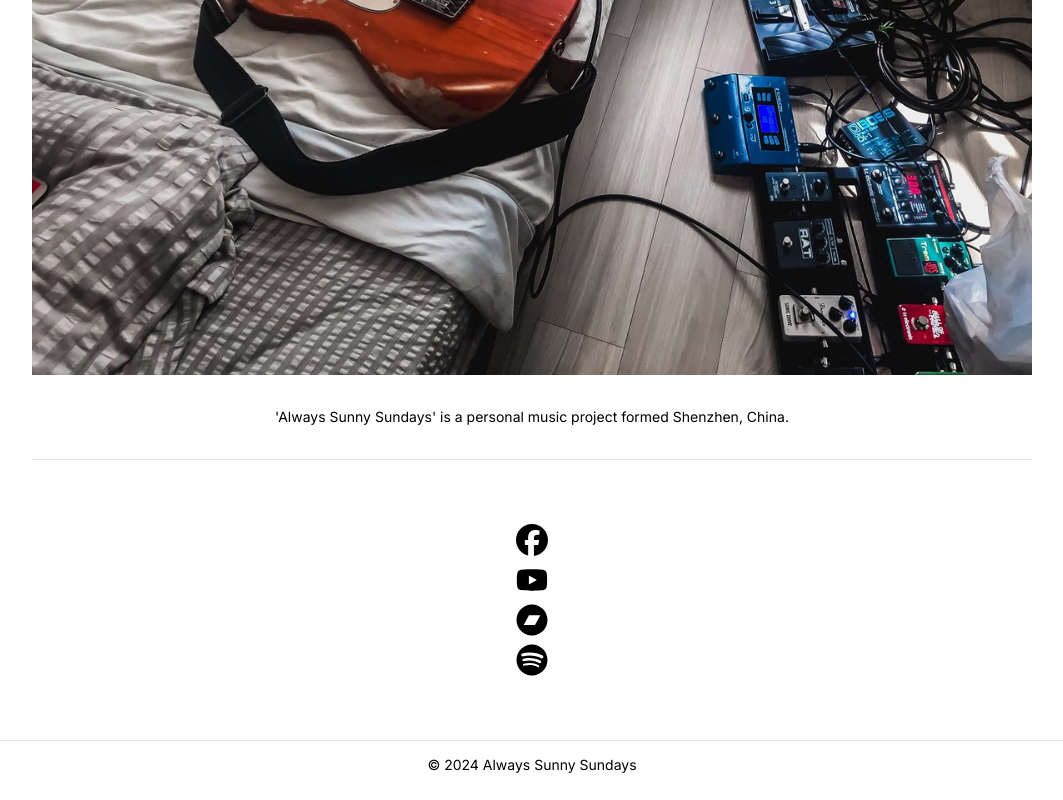
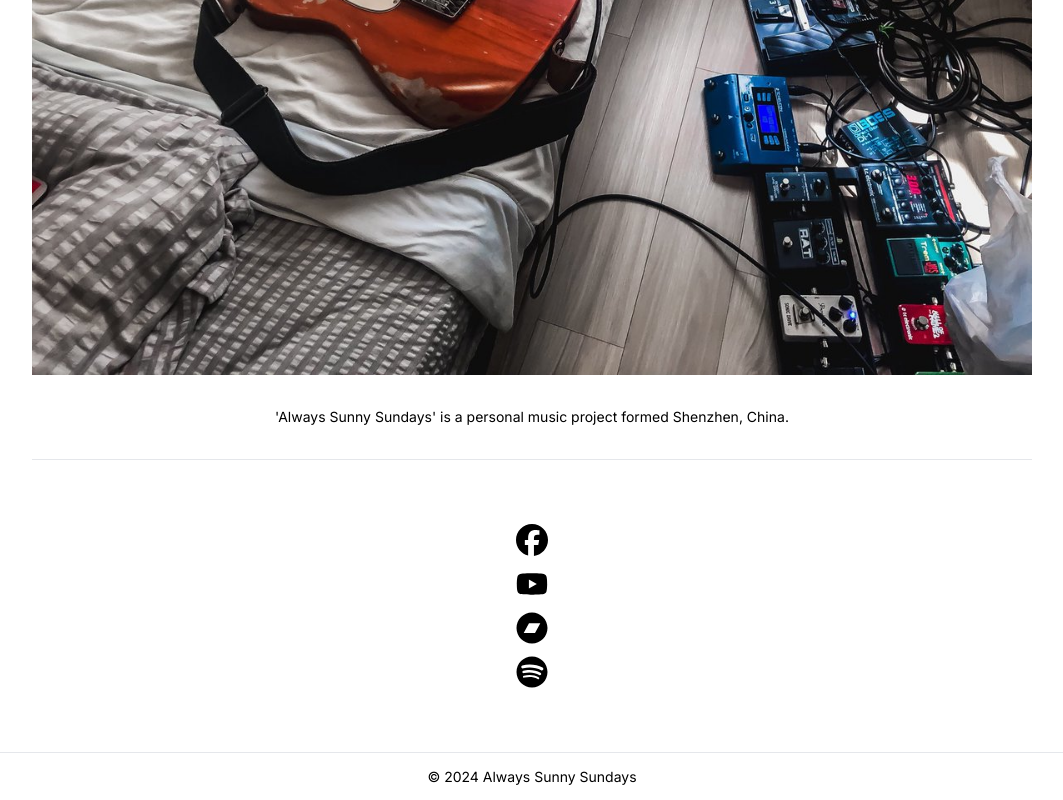
Before and after one commit to BloodLucia/always-sunny-sundays, a Next.js app: page / in a window 1280 px wide. Shown: the part 544-1344 px from the top of the page, without its empty margins (108-1171 px from the left). Built offline with nearby package versions, Linux system fonts and the light colour scheme.

Commit message:
修改LinkTree的间距

```diff
--- a/components/LinkTree.tsx
+++ b/components/LinkTree.tsx
@@ -6,7 +6,7 @@ interface Props {
 }
 export const LinkTree: React.FC<Props> = ({ className }) => {
   return (
-    <ol className={clsx('flex flex-col gap-2 justify-center items-center',className)}>
+    <ol className={clsx('flex flex-col gap-3 justify-center items-center', className)}>
       <LinkIcon href='/' name='Facebook' />
       <LinkIcon href='/' name='Youtube' />
       <LinkIcon href='/' name='Bandcamp' />
```
